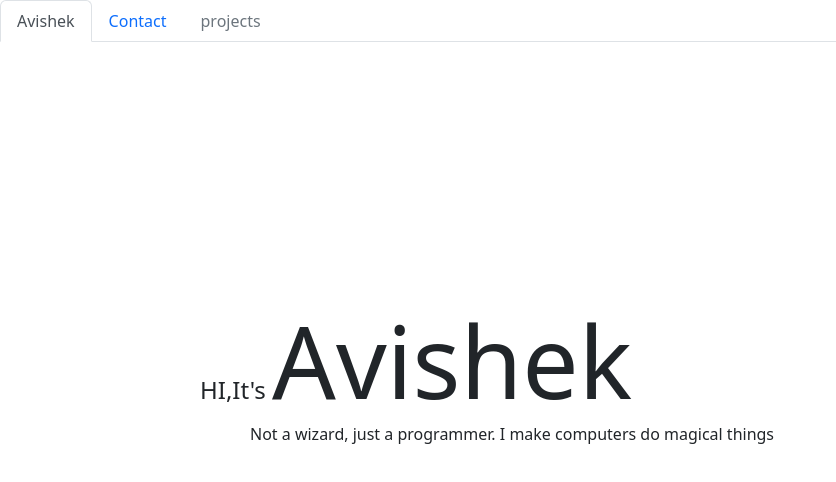
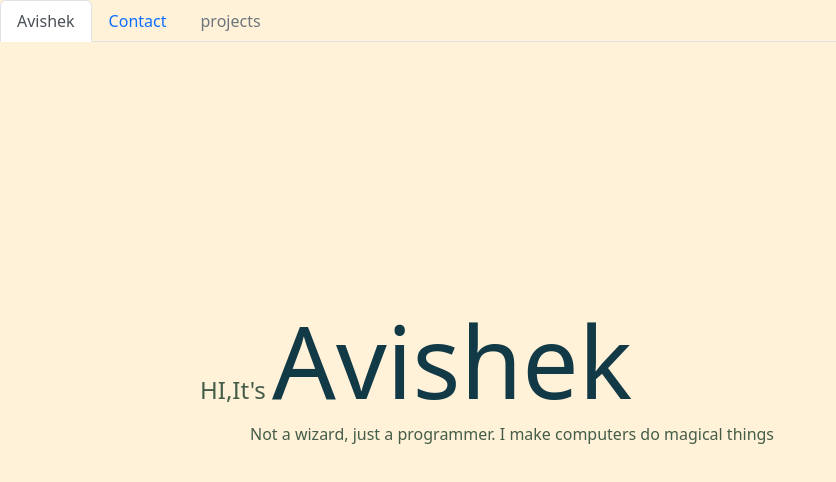
Before and after one commit to avishek999/portfolio_website_avishek, a plain HTML site: page index.html in a window 1280 px wide. Shown: the whole page, without its empty margins (0-836 px from the left). Drawn offline with nearby package versions, Linux system fonts and the light colour scheme.

Commit message:
changes in html made css and add gif

```diff
--- a/index.html
+++ b/index.html
@@ -10,6 +10,9 @@
   <!-- Bootstrap CSS v5.2.1 -->
   <link href="https://cdn.jsdelivr.net/npm/bootstrap@5.2.1/dist/css/bootstrap.min.css" rel="stylesheet"
     integrity="sha384-iYQeCzEYFbKjA/T2uDLTpkwGzCiq6soy8tYaI1GyVh/UjpbCx/TYkiZhlZB6+fzT" crossorigin="anonymous">
+
+     <!-- css -->
+    <link rel="stylesheet" href="style.css">
 
 </head>
 
@@ -37,9 +40,9 @@
     <div class="tab-pane fade" id="tab5Id" role="tabpanel"></div>
   </div>
 
-  <div class="w-2100 h-1100">
-  <h4 style=" position: absolute; top: 300px; left: 200px">HI,It's <span style="font-size: 100px;"> Avishek</span></h4>
-    <p style=" position: absolute; top: 422px; left: 250px"> Not a wizard, just a programmer. I make computers do magical things </p>
+  <div class="main">
+  <h4  class="">HI,It's <span> Avishek</span></h4>
+    <p> Not a wizard, just a programmer. I make computers do magical things </p>
   </div>
 
   <!-- (Optional) - Place this js code after initializing bootstrap.min.js or bootstrap.bundle.min.js -->
--- /dev/null
+++ b/style.css
@@ -0,0 +1,26 @@
+h4{
+    position: absolute;
+    top: 300px;
+    left: 200px;
+    color: #445D48;
+}
+
+p{
+  position: absolute;
+  top: 422px;
+ left: 250px;
+ color: #445D48;
+}
+
+span{
+    font-size: 100px;
+    color: #113946;
+}
+
+body{
+    background-color:  #FFF2D8;
+}
+
+.main{
+    background-color: aqua;
+}
```
Also changed, not shown: images/dog.gif (added).
